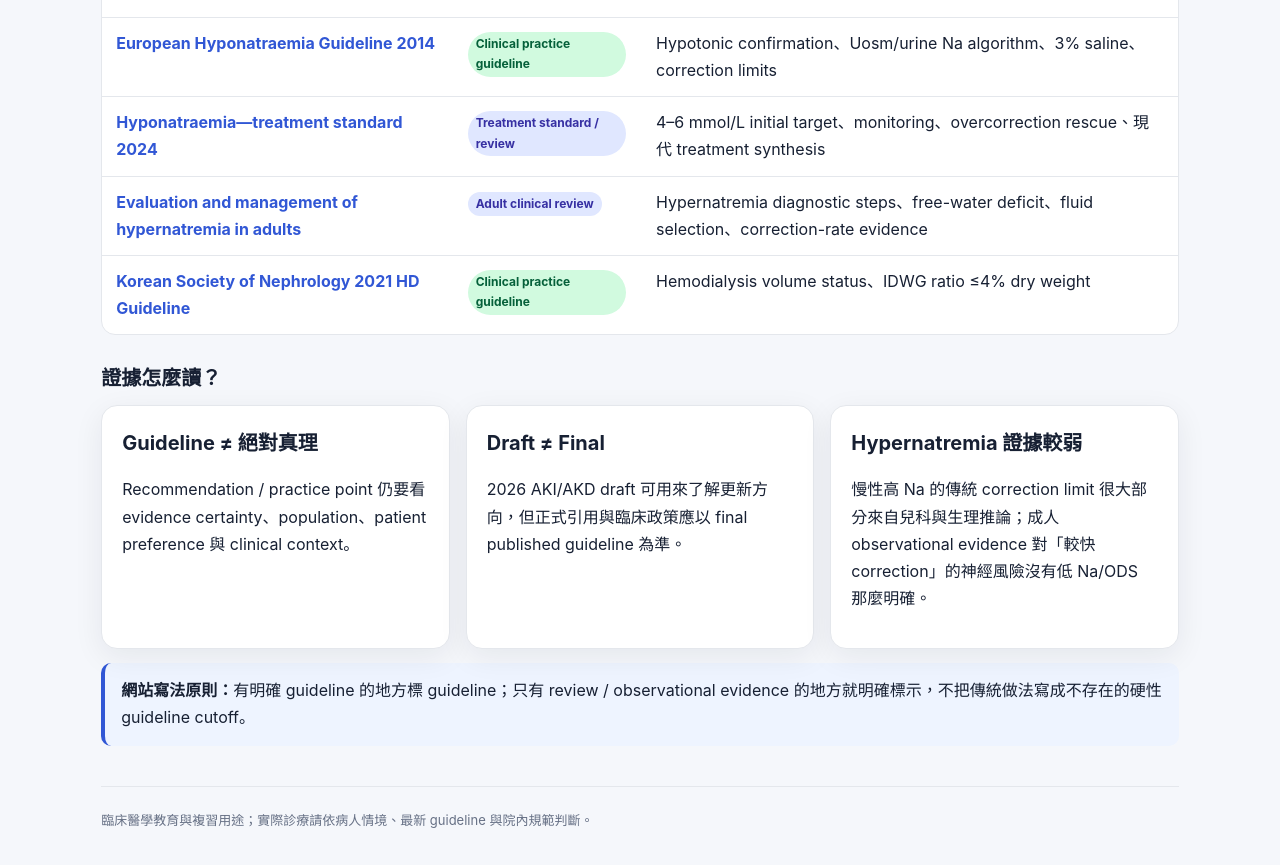
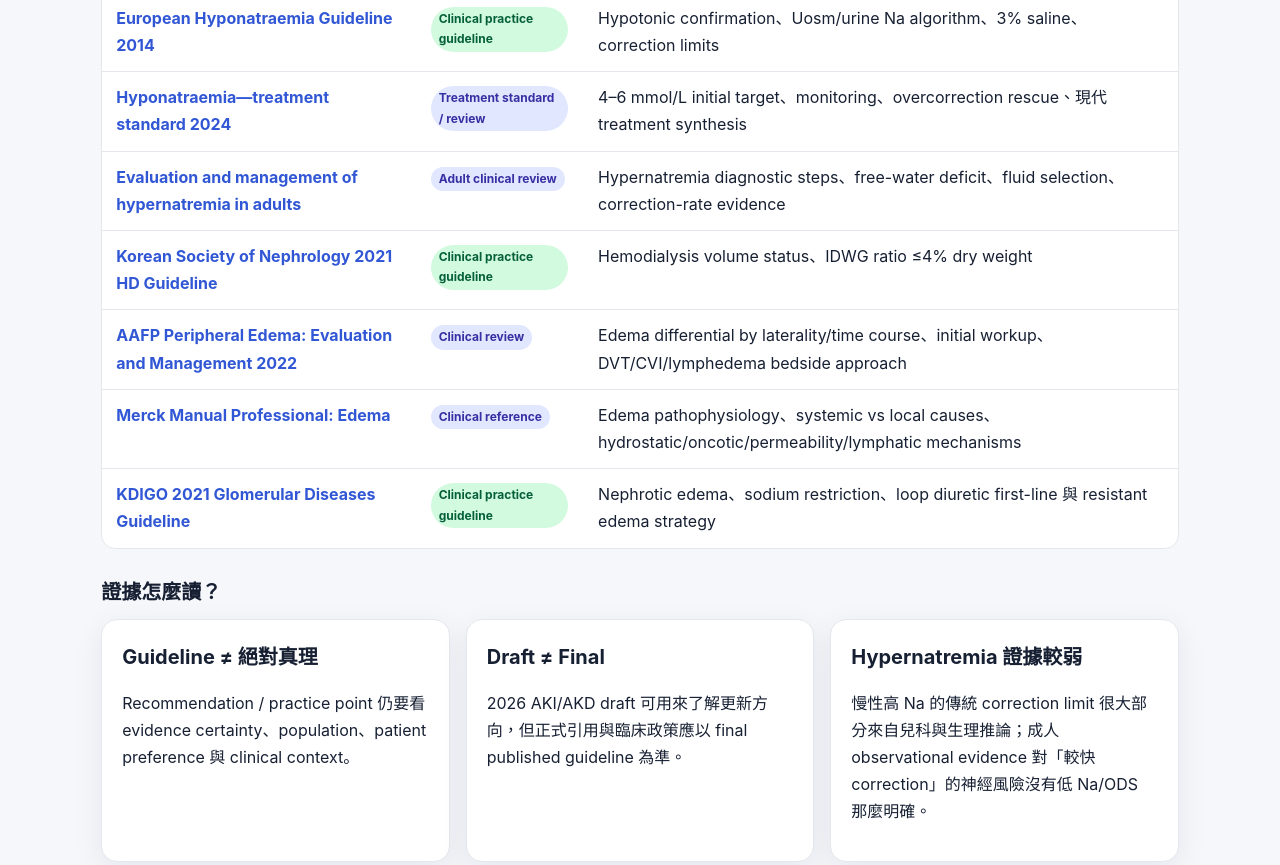
Before and after one commit to CrescentLilyouo/m64-med-hub-nick, a plain HTML site: page medicine/nephrology/references.html in a window 1280 px wide. Shown: the part 751-1616 px from the top of the page. Drawn offline with Linux system fonts and the light colour scheme.

Commit message:
Add edema evaluation references

```diff
--- a/medicine/nephrology/references.html
+++ b/medicine/nephrology/references.html
@@ -7,6 +7,9 @@
 <tr><td><a target="_blank" rel="noopener" href="https://academic.oup.com/ndt/article/39/10/1583/7713921"><b>Hyponatraemia—treatment standard 2024</b></a></td><td><span class="tag blue">Treatment standard / review</span></td><td>4–6 mmol/L initial target、monitoring、overcorrection rescue、現代 treatment synthesis</td></tr>
 <tr><td><a target="_blank" rel="noopener" href="https://pmc.ncbi.nlm.nih.gov/articles/PMC10175862/"><b>Evaluation and management of hypernatremia in adults</b></a></td><td><span class="tag blue">Adult clinical review</span></td><td>Hypernatremia diagnostic steps、free-water deficit、fluid selection、correction-rate evidence</td></tr>
 <tr><td><a target="_blank" rel="noopener" href="https://pmc.ncbi.nlm.nih.gov/articles/PMC8694695/"><b>Korean Society of Nephrology 2021 HD Guideline</b></a></td><td><span class="tag green">Clinical practice guideline</span></td><td>Hemodialysis volume status、IDWG ratio ≤4% dry weight</td></tr>
-</tbody></table></div>
+
+<tr><td><a target="_blank" rel="noopener" href="https://www.aafp.org/pubs/afp/issues/2022/1100/peripheral-edema.html"><b>AAFP Peripheral Edema: Evaluation and Management 2022</b></a></td><td><span class="tag blue">Clinical review</span></td><td>Edema differential by laterality/time course、initial workup、DVT/CVI/lymphedema bedside approach</td></tr>
+<tr><td><a target="_blank" rel="noopener" href="https://www.merckmanuals.com/professional/cardiovascular-disorders/symptoms-of-cardiovascular-disorders/edema"><b>Merck Manual Professional: Edema</b></a></td><td><span class="tag blue">Clinical reference</span></td><td>Edema pathophysiology、systemic vs local causes、hydrostatic/oncotic/permeability/lymphatic mechanisms</td></tr>
+<tr><td><a target="_blank" rel="noopener" href="https://kdigo.org/wp-content/uploads/2021/10/KDIGO-2021-Guideline-for-the-Management-of-Glomerular-Diseases.pdf"><b>KDIGO 2021 Glomerular Diseases Guideline</b></a></td><td><span class="tag green">Clinical practice guideline</span></td><td>Nephrotic edema、sodium restriction、loop diuretic first-line 與 resistant edema strategy</td></tr></tbody></table></div>
 <h3>證據怎麼讀？</h3><div class="grid"><div class="card"><h3>Guideline ≠ 絕對真理</h3><p>Recommendation / practice point 仍要看 evidence certainty、population、patient preference 與 clinical context。</p></div><div class="card"><h3>Draft ≠ Final</h3><p>2026 AKI/AKD draft 可用來了解更新方向，但正式引用與臨床政策應以 final published guideline 為準。</p></div><div class="card"><h3>Hypernatremia 證據較弱</h3><p>慢性高 Na 的傳統 correction limit 很大部分來自兒科與生理推論；成人 observational evidence 對「較快 correction」的神經風險沒有低 Na/ODS 那麼明確。</p></div></div>
 <div class="callout"><b>網站寫法原則：</b>有明確 guideline 的地方標 guideline；只有 review / observational evidence 的地方就明確標示，不把傳統做法寫成不存在的硬性 guideline cutoff。</div></section><footer class="footer">臨床醫學教育與複習用途；實際診療請依病人情境、最新 guideline 與院內規範判斷。</footer></main></body></html>
```
